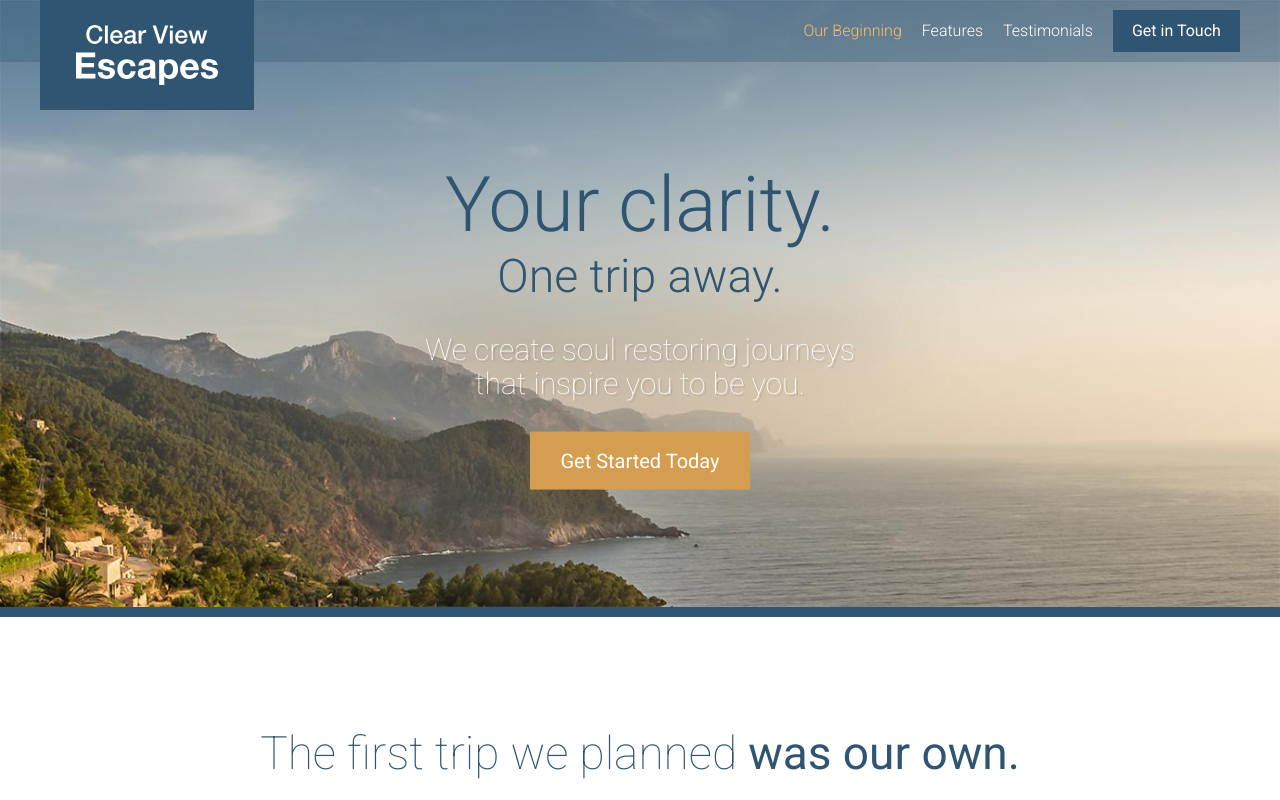
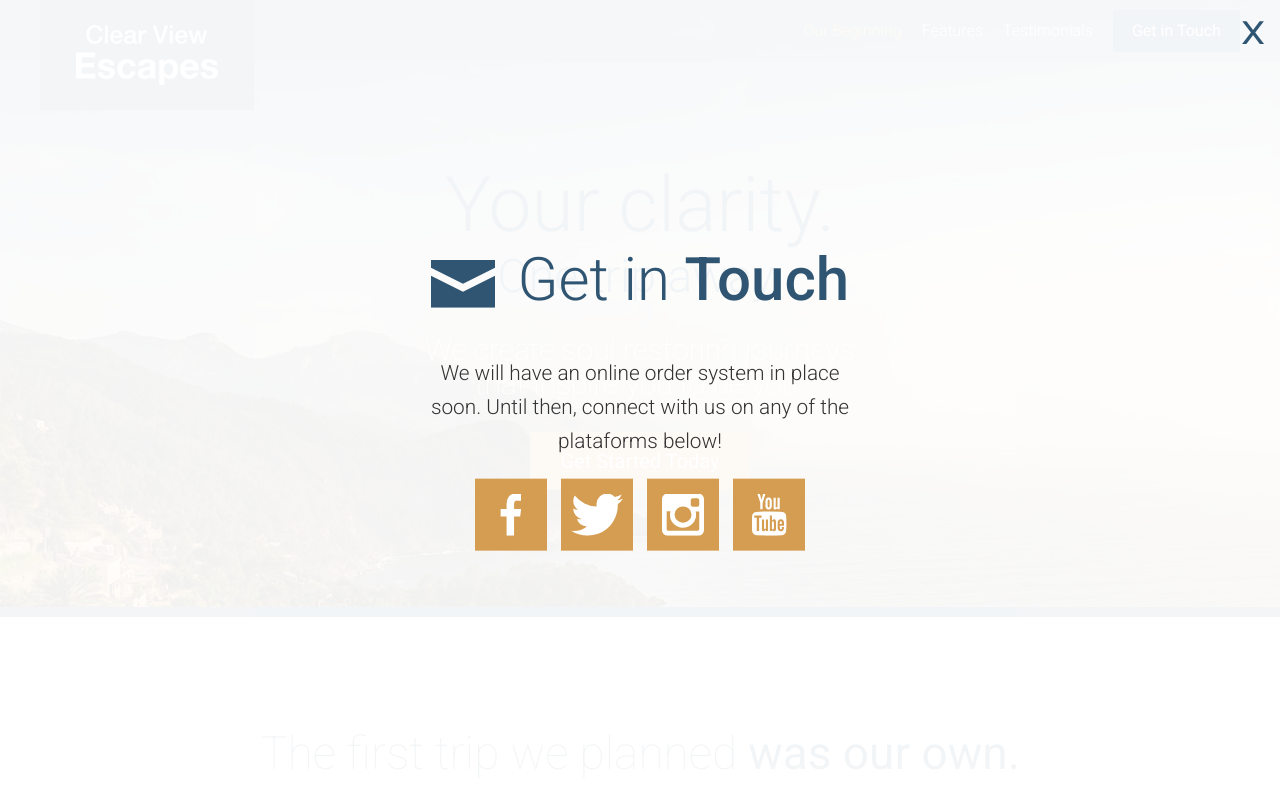
Before and after one commit to LeandroGabrielAyala/LandingPage-TravelSite, a website: page app/index.html in a window 1280 px wide. Both pictures are taken after a click on the link "Get Started Today". Shown: the top 800 px of the page. Drawn offline with Linux system fonts and the light colour scheme.

Commit message:
Completed the modal overlay.

```diff
--- a/app/assets/scripts/App.js
+++ b/app/assets/scripts/App.js
@@ -2,8 +2,10 @@ import MobileMenu from './modules/MobileMenu';
 import RevealOnScroll from './modules/RevealOnScroll';
 import $ from 'jquery';
 import StickyHeader from './modules/Sticky-Header';
+import Modal from './modules/Modal';
 
 var mobileMenu = new MobileMenu();
 new RevealOnScroll($(".feature-item"), "85%");
 new RevealOnScroll($(".testimonial"), "60%");
 var stickyHeader = new StickyHeader();
+var modal = new Modal();
--- /dev/null
+++ b/app/assets/styles/modules/_modal.css
@@ -0,0 +1,48 @@
+.modal {
+	position: fixed;
+	z-index: 5;
+	background-color: rgba(255, 255, 255, .94);
+	top: 0;
+	bottom: 0;
+	left: 0;
+	right: 0;
+	opacity: 0;
+	visibility: hidden;
+	transform: scale(1.2);
+	transition: all .3s ease-out;
+
+	&--is-visible {
+		opacity: 1;
+		visibility: visible;
+		transform: scale(1);
+	}
+
+	&__inner {
+		position: absolute;
+		width: 100%;
+		top: 50%;
+		transform: translateY(-50%);
+	}
+
+	&__description {
+		text-align: center;
+		font-size: 1.3rem;
+		font-weight: 300;
+		line-height: 1.65;
+	}
+
+	&__close {
+		position: absolute;
+		top: 15px;
+		right: 15px;
+		font-size: 2rem;
+		transform: scaleX(1.2);
+		transform-origin: 100% 0;
+		color: $mainBlue;
+		cursor: pointer;
+
+		&:hover {
+			color: $mainOrange;
+		}
+	}
+}
--- a/app/assets/styles/modules/_section-title.css
+++ b/app/assets/styles/modules/_section-title.css
@@ -13,6 +13,11 @@
 
 	&--blue {
 		color: $mainBlue;
+	}
+
+	&--less-margin {
+		margin-bottom: 1.3rem;
+		margin-top: 0;
 	}
 
 	&__icon {
--- /dev/null
+++ b/app/assets/styles/modules/_social-icons.css
@@ -0,0 +1,25 @@
+.social-icons {
+	text-align: center;
+
+	&__icon {
+		background-color: $mainOrange;
+		display: inline-block;
+		margin: 0 5px 5px 5px;
+		width: 33%;
+		height: 72px;
+		position: relative;
+
+		@mixin atSmall {
+			width: 72px;
+			margin: 0 5px;
+		}
+
+		.icon {
+			display: block;
+			position: absolute;
+			top: 50%;
+			left: 50%;
+			transform: translate(-50%, -50%);
+		}
+	}
+}
--- a/app/assets/styles/modules/_wrapper.css
+++ b/app/assets/styles/modules/_wrapper.css
@@ -8,6 +8,10 @@
 
 	&--medium {
 		max-width: 976px;
+	}
+
+	&--narrow {
+		max-width: 470px;
 	}
 
 	&--no-padding-until-medium {
--- a/app/assets/styles/styles.css
+++ b/app/assets/styles/styles.css
@@ -17,3 +17,5 @@
 @import "modules/_site-header";
 @import "modules/_primary-nav";
 @import "modules/_reveal-item";
+@import "modules/_modal";
+@import "modules/_social-icons";
--- a/app/index.html
+++ b/app/index.html
@@ -25,7 +25,7 @@
 
 				<div class="site-header__menu-content">
 					<div class="site-header__btn-container">
-						<a href="#" class="btn">Get in Touch</a>
+						<a href="#" class="btn open-modal">Get in Touch</a>
 					</div>
 					<nav class="primary-nav primary-nav--pull-right">
 						<ul>
@@ -51,7 +51,7 @@
 					<h1 class="large-hero__title">Your clarity.</h1>
 					<h2 class="large-hero__subtitle">One trip away.</h2>
 					<p class="large-hero__description">We create soul restoring journeys that inspire you to be you.</p>
-					<p><a href="#" class="btn btn--orange btn--large">Get Started Today</a></p>
+					<p><a href="#" class="btn btn--orange btn--large open-modal">Get Started Today</a></p>
 				</div>
 			</div>
 		</div>
@@ -162,9 +162,27 @@
 
 		<footer class="site-footer">
 			<div class="wrapper">
-				<p><span class="site-footer__text">Copyright &copy; 2016 Clear View Escapes. All rights reserved. </span><a href="#" class="btn btn--orange">Get in Touch</a></p>
+				<p><span class="site-footer__text">Copyright &copy; 2016 Clear View Escapes. All rights reserved. </span><a href="#" class="btn btn--orange open-modal">Get in Touch</a></p>
 			</div>
 		</footer>
+
+		<div class="modal">
+			<div class="modal__inner">
+				<h2 class="section-title section-title--blue section-title--less-margin"><span class="icon icon--mail section-title__icon"></span> Get in <strong>Touch</strong></h2>
+				<div class="wrapper wrapper--narrow">
+					<p class="modal__description">We will have an online order system in place soon. Until then, connect with us on any of the plataforms below!</p>
+				</div>
+
+				<div class="social-icons">
+					<a href="#" class="social-icons__icon"><span class="icon icon--facebook"></span></a>
+					<a href="#" class="social-icons__icon"><span class="icon icon--twitter"></span></a>
+					<a href="#" class="social-icons__icon"><span class="icon icon--instagram"></span></a>
+					<a href="#" class="social-icons__icon"><span class="icon icon--youtube"></span></a>
+				</div>
+			</div>
+			<div class="modal__close">X</div>
+		</div>
+
 		<script src="/temp/scripts/App.js"></script>
 	</body>
 </html>
--- a/app/temp/styles/styles.css
+++ b/app/temp/styles/styles.css
@@ -550,6 +550,10 @@ a {
 		max-width: 976px;
 	}
 
+.wrapper--narrow {
+		max-width: 470px;
+	}
+
 .wrapper--no-padding-until-medium {
 		padding-left: 0;
 		padding-right: 0;
@@ -860,6 +864,11 @@ a {
 
 .section-title--blue {
 		color: #2f5572;
+	}
+
+.section-title--less-margin {
+		margin-bottom: 1.3rem;
+		margin-top: 0;
 	}
 
 .section-title__icon {
@@ -1326,3 +1335,87 @@ Instead edi gulp/template/sprite */
 		-webkit-transform: scale(1);
 		        transform: scale(1);
 	}
+
+.modal {
+	position: fixed;
+	z-index: 5;
+	background-color: rgba(255, 255, 255, .94);
+	top: 0;
+	bottom: 0;
+	left: 0;
+	right: 0;
+	opacity: 0;
+	visibility: hidden;
+	-webkit-transform: scale(1.2);
+	        transform: scale(1.2);
+	transition: all .3s ease-out;
+}
+
+.modal--is-visible {
+		opacity: 1;
+		visibility: visible;
+		-webkit-transform: scale(1);
+		        transform: scale(1);
+	}
+
+.modal__inner {
+		position: absolute;
+		width: 100%;
+		top: 50%;
+		-webkit-transform: translateY(-50%);
+		        transform: translateY(-50%);
+	}
+
+.modal__description {
+		text-align: center;
+		font-size: 1.3rem;
+		font-weight: 300;
+		line-height: 1.65;
+	}
+
+.modal__close {
+		position: absolute;
+		top: 15px;
+		right: 15px;
+		font-size: 2rem;
+		-webkit-transform: scaleX(1.2);
+		        transform: scaleX(1.2);
+		-webkit-transform-origin: 100% 0;
+		        transform-origin: 100% 0;
+		color: #2f5572;
+		cursor: pointer;
+	}
+
+.modal__close:hover {
+			color: #d59d51;
+		}
+
+.social-icons {
+	text-align: center;
+}
+
+.social-icons__icon {
+		background-color: #d59d51;
+		display: inline-block;
+		margin: 0 5px 5px 5px;
+		width: 33%;
+		height: 72px;
+		position: relative;
+	}
+
+@media (min-width: 530px) {
+
+.social-icons__icon {
+			width: 72px;
+			margin: 0 5px
+	}
+	}
+
+.social-icons__icon .icon {
+			display: block;
+			position: absolute;
+			top: 50%;
+			left: 50%;
+			-webkit-transform: translate(-50%, -50%);
+			        transform: translate(-50%, -50%);
+		}
```
Also changed, not shown: app/assets/scripts/modules/Modal.js (added, +38 -0 lines), app/temp/scripts/App.js.
